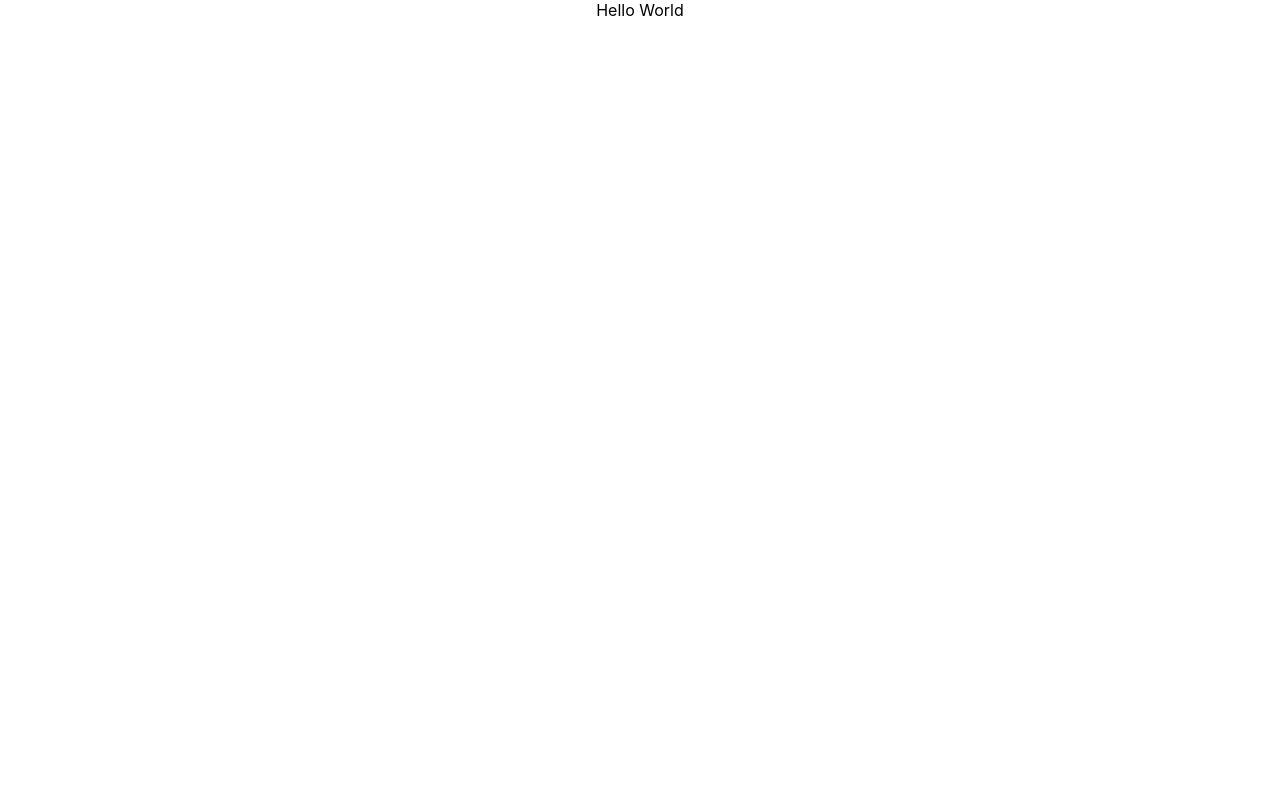
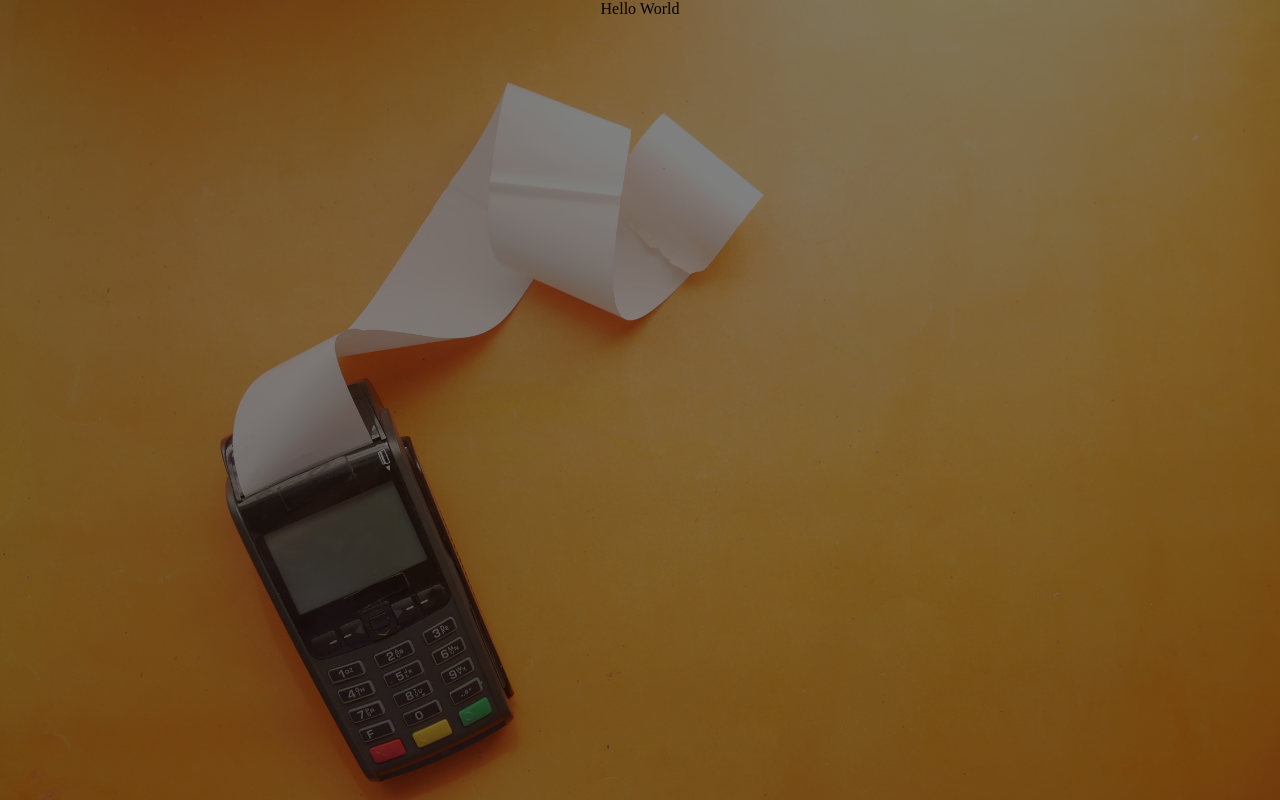
Before and after one commit to akhmed0606/expense_tracker, a React (Create React App) app: page / in a window 1280 px wide. Built offline with nearby package versions, Linux system fonts and the light colour scheme.

Commit message:
add necessary packages and bg-img

```diff
--- a/src/index.css
+++ b/src/index.css
@@ -1,13 +1,9 @@
-body {
+#root, body, html {
+  height: 100%;
   margin: 0;
-  font-family: -apple-system, BlinkMacSystemFont, 'Segoe UI', 'Roboto', 'Oxygen',
-    'Ubuntu', 'Cantarell', 'Fira Sans', 'Droid Sans', 'Helvetica Neue',
-    sans-serif;
-  -webkit-font-smoothing: antialiased;
-  -moz-osx-font-smoothing: grayscale;
 }
 
-code {
-  font-family: source-code-pro, Menlo, Monaco, Consolas, 'Courier New',
-    monospace;
+body {
+  background: linear-gradient( rgba(0, 0, 0, 0.5), rgba(0, 0, 0, 0.5) ), url(./assets/bg-img.jpg);
+  background-size: cover;
 }
```
Also changed, not shown: package.json (+8 -0 lines), src/assets/bg-img.jpg (added), 1 other file (tests, documents, lock files or other folders).
